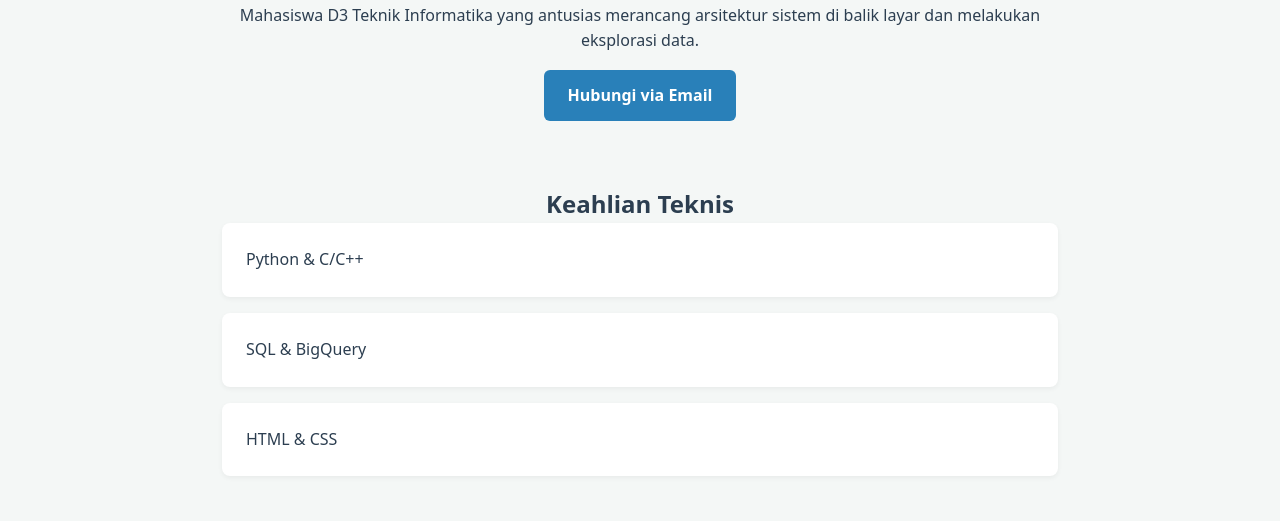
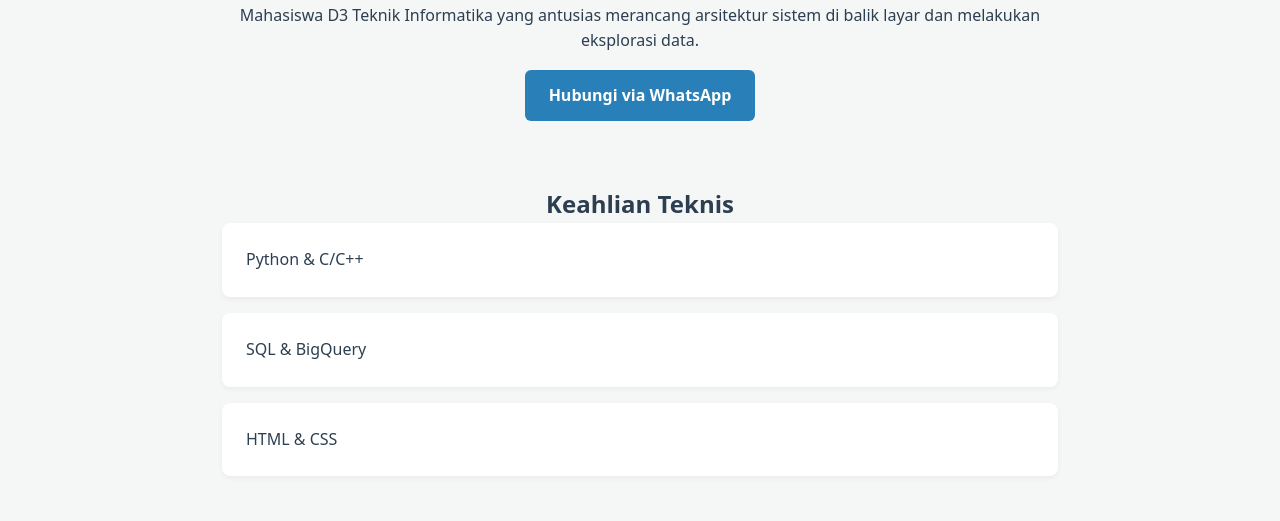
Before and after one commit to kasfaRF13/proyek3_kasfa, a plain HTML site: page portofolio.html in a window 1280 px wide. Shown: the part 279-800 px from the top of the page. Drawn offline with Linux system fonts and the light colour scheme.

Commit message:
mengganti via gmail ke via whatsap

```diff
--- a/portofolio.html
+++ b/portofolio.html
@@ -23,7 +23,7 @@
             <h1>Membangun solusi melalui kode dan logika</h1>
             <img src="asset/profile.jpg" alt="Foto profil Kasfa Rakha Faza">
             <p>Mahasiswa D3 Teknik Informatika yang antusias merancang arsitektur sistem di balik layar dan melakukan eksplorasi data.</p>
-            <a href="mailto:kasfa280@gmail.com" class="btn-cta">Hubungi via Email</a>
+            <a href="https://wa.me/6283159043572" class="btn-cta" target="_blank">Hubungi via WhatsApp</a>
         </section>
 
         <section id="keahlian">
```
